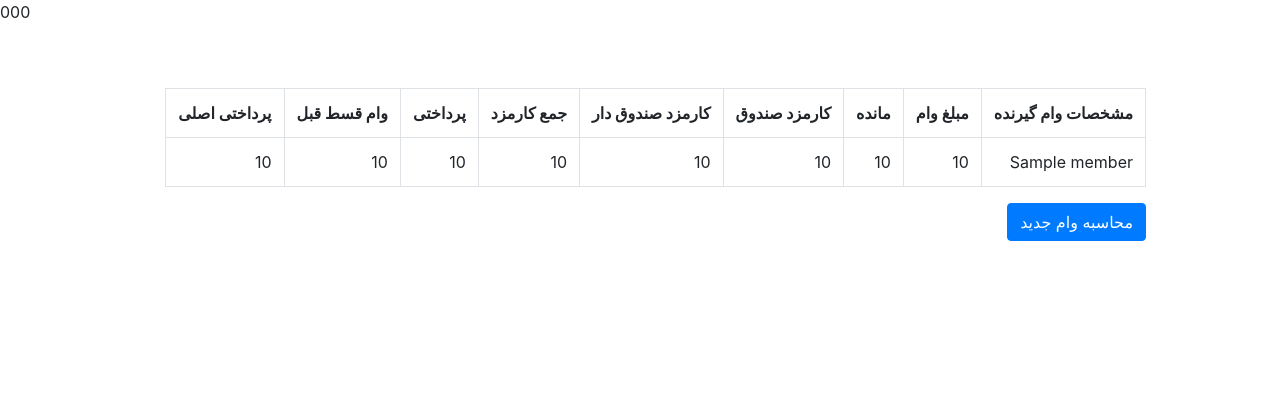
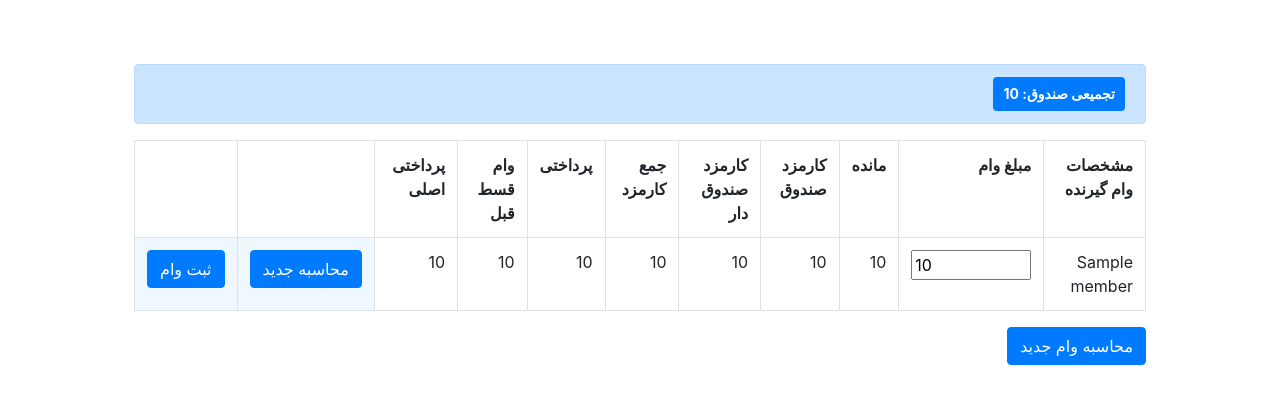
Before and after one commit to majid1400/loan_fund, a Django app: template dashboard/templates/dashboard/choice_loan.html in a window 1280 px wide. Shown: the top 404 px of the page. Run offline with Django 3.2, Linux system fonts and the light colour scheme; the template is opened without the code that fills it: most values are stand-ins (such as "Sample title", 1, 10 or a date in 2020); some libraries are stand-ins or nearby versions.

Commit message:
html button loan

```diff
--- a/dashboard/functions.py
+++ b/dashboard/functions.py
@@ -54,7 +54,6 @@ def check_loan(loan):
 
 def get_choice_member_loan():
     sum_cash_desk_month = get_sum_cash_desk_month()
-    # sum_cash_desk_month = 6000000
     sum_wage_member = 0
     sum_wage_cashier_member = 0
     counter = 0
@@ -85,7 +84,8 @@ def get_choice_member_loan():
     context['wage'] = {'sum_wage_member': sum_wage_member,
                        'sum_wage_cashier_member': sum_wage_cashier_member,
                        'end': 1, 'number_loan': counter,
-                       'sum_cash_desk_month': sum_cash_desk_month}
+                       'sum_cash_desk_month': sum_cash_desk_month,
+                       'get_sum_cash_desk_month': get_sum_cash_desk_month()}
     return context
 
 
--- a/dashboard/templates/dashboard/choice_loan.html
+++ b/dashboard/templates/dashboard/choice_loan.html
@@ -5,13 +5,18 @@
 {% block title %}انتخاب وام{% endblock %}
 
 {% block content %}
-    {{ context.0.number_loan }}
     <div class="container">
         <div class="row float-right">
             <div class="header mt-xxl-5">
+            <div class="alert alert-primary" role="alert">
+                <span class="badge badge-primary" style="font-size: 14px;padding: 10px;">تجمیعی صندوق: {{ context.wage.get_sum_cash_desk_month|intcomma }}</span>
+
+            </div>
                 <table class="table table-bordered text-right" dir="ltr">
                     <tbody>
                     <tr>
+                        <th></th>
+                        <th></th>
                         <th>پرداختی اصلی</th>
                         <th>وام قسط قبل</th>
                         <th>پرداختی</th>
@@ -25,6 +30,8 @@
                     {% for v,i in context.items %}
                         {% if v != 'wage' %}
                             <tr>
+                            <td bgcolor="#f0f8ff"><button type="submit" class="btn btn-primary">ثبت وام</button></td>
+                            <td bgcolor="#f0f8ff"><button type="submit" class="btn btn-primary">محاسبه جدید</button></td>
                                 <td>{{ i.final_payment|intcomma }}</td>
                                 <td>{{ i.before_loan|intcomma }}</td>
                                 <td>{{ i.payment|intcomma }}</td>
@@ -32,10 +39,10 @@
                                 <td>{{ i.wage_cashier|intcomma }}</td>
                                 <td>{{ i.wage_cash_desk|intcomma }}</td>
                                 <td>{{ i.sum_cash_desk_month|intcomma }}</td>
-                                <td>{{ i.loan|intcomma }}</td>
+                                <td><input style="margin-left: 0px; width: 120px;" type="text" name="loan" value="{{ i.loan|intcomma }}"></td>
                                 <td>{{ i.member }}</td>
                                 {% if v == '0' %}
-                                    <th style="text-align: right;" rowspan="{{ context.wage.number_loan }}">وام
+                                    <th style="text-align: center; writing-mode: vertical-rl;" rowspan="{{ context.wage.number_loan }}">وام
                                         گیرندگان
                                     </th>
                                 {% endif %}
```
